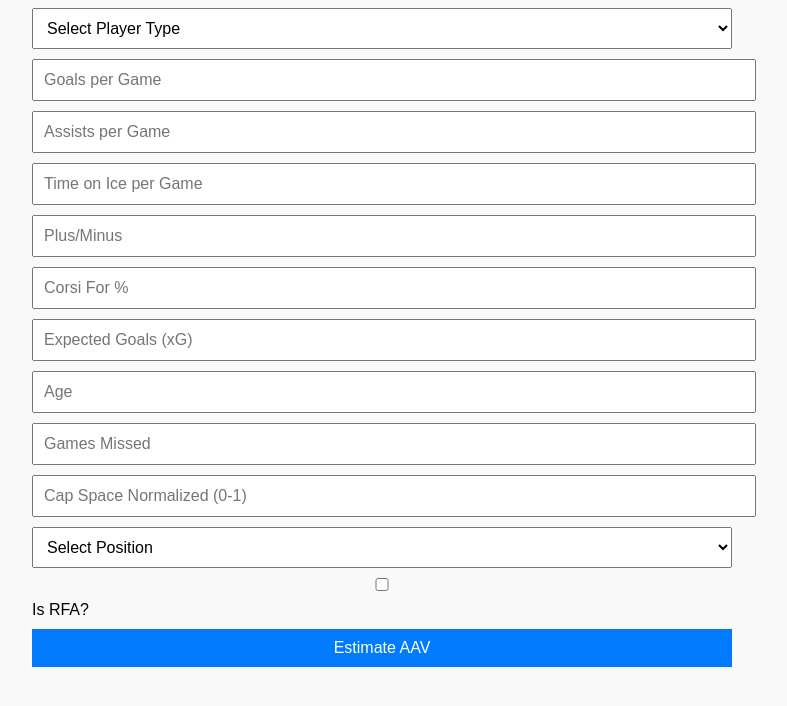
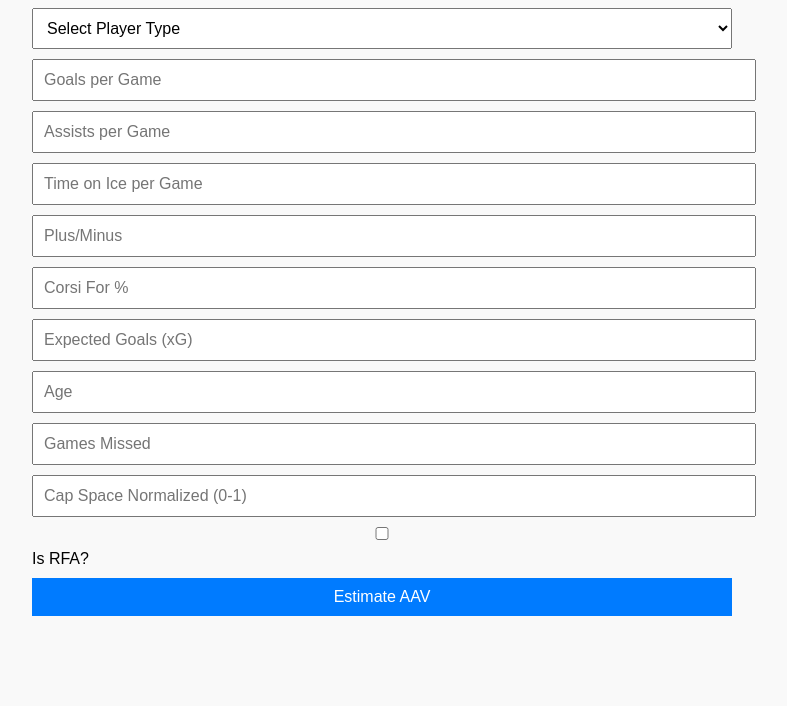
Before and after one commit to Ben-PHPV/phpv-contract-estimator, a plain HTML site: page static/index.html in a window 1280 px wide. Shown: the part 108-814 px from the top of the page, without its empty margins (258-1045 px from the left). Drawn offline with Linux system fonts and the light colour scheme.

Commit message:
Update index.html

```diff
--- a/static/index.html
+++ b/static/index.html
@@ -56,13 +56,6 @@
     <input type="number" name="GamesMissed" placeholder="Games Missed" required>
     <input type="number" step="0.01" name="CapSpaceNormalized" placeholder="Cap Space Normalized (0-1)" required>
 
-    <select name="Position" required>
-      <option value="">Select Position</option>
-      <option value="Center">Center</option>
-      <option value="Winger">Winger</option>
-      <option value="Defenseman">Defenseman</option>
-      <option value="Goalie">Goalie</option>
-    </select>
 
     <label><input type="checkbox" name="IsRFA"> Is RFA?</label>
 
```
